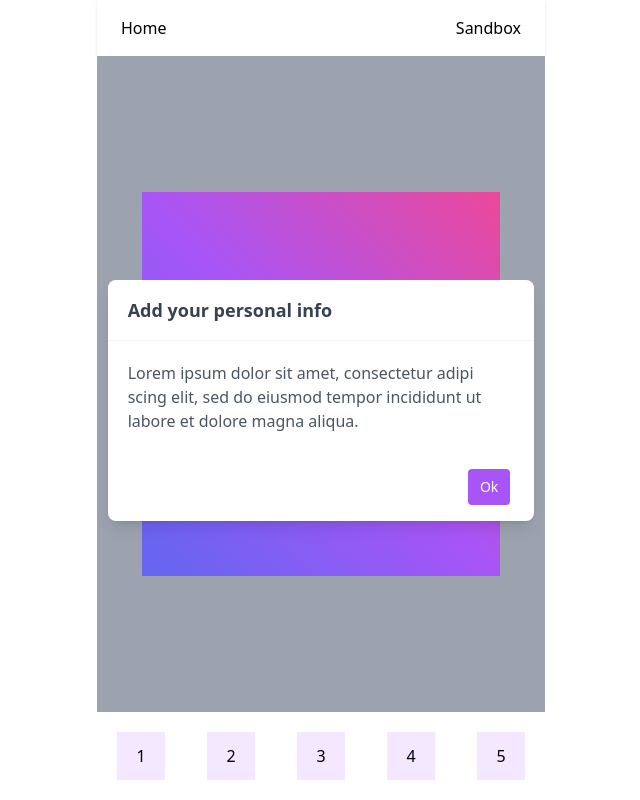
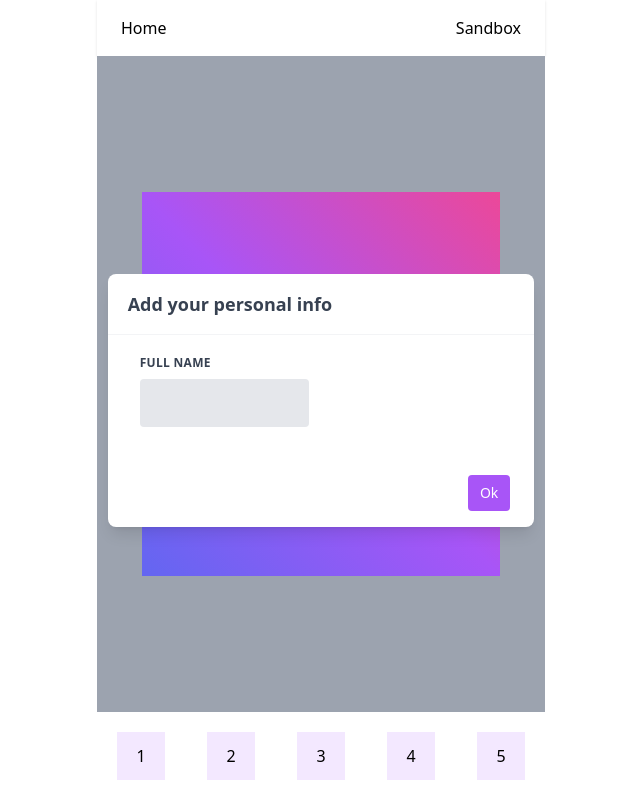
Before and after one commit to lvidal1/react-card-generator, a Next.js app: page /sandbox in a window 1280 px wide. Shown: the whole page, without its empty margins (319-959 px from the left). Built offline with nearby package versions, Linux system fonts and the light colour scheme.

Commit message:
[UI] Add Information modal & updated input

```diff
--- /dev/null
+++ b/components/modals/Information.js
@@ -0,0 +1,13 @@
+import React from "react";
+
+import Modal from "@components/shared/Modal";
+import Input from "@components/shared/Input";
+
+
+const Information = () => {
+    return <Modal>
+        <Input id="Modal.Information.Fullname" label="Full name" />
+    </Modal>;
+}
+
+export default Information;
--- a/components/shared/Modal.js
+++ b/components/shared/Modal.js
@@ -2,7 +2,7 @@ import React from "react";
 
 import styles from "@styles/shared/Modal.module.css"
 
-const Modal = () => {
+const Modal = ({ children }) => {
     return <div className={styles.backdrop}>
         <div className={styles.container}>
             <div className={styles.header}>
@@ -15,7 +15,7 @@ const Modal = () => {
                 </div>
             </div>
             <div className={styles.body}>
-                Lorem ipsum dolor sit amet, consectetur adipi scing elit, sed do eiusmod tempor incididunt ut labore et dolore magna aliqua.
+                {children}
             </div>
             <div className={styles.footer}>
                 <button class="bg-purple-500 mr-1 rounded text-sm py-2 px-3 text-white hover:bg-purple-600 transition duration-150">Ok</button>
--- a/pages/sandbox.js
+++ b/pages/sandbox.js
@@ -3,7 +3,7 @@ import React from "react";
 import Layout from "@components/Layout";
 import Toolbar from "@components/Toolbar";
 import Area from "@components/Area";
-import Modal from "@components/shared/Modal";
+import Information from "@components/modals/Information";
 
 export default function Sandbox() {
 	return (
@@ -14,7 +14,7 @@ export default function Sandbox() {
 				</div>
 				<Toolbar />
 			</div>
-			<Modal />
+			<Information></Information>
 		</Layout>
 	);
 }
--- a/styles/shared/Input.module.css
+++ b/styles/shared/Input.module.css
@@ -3,13 +3,17 @@
 }
 
 .label {
-	@apply block uppercase tracking-wide text-grey-darker text-xs font-bold mb-2;
+	@apply block uppercase tracking-wide text-gray-700 text-xs font-bold mb-2;
 }
 
 .input {
-	@apply appearance-none block w-full bg-grey-lighter text-grey-darker border border-red rounded py-3 px-4 mb-3;
+	@apply appearance-none block w-full bg-gray-200 text-gray-700  rounded py-3 px-4 mb-3;
+}
+
+.input--error {
+	@apply border border-red-500;
 }
 
 .error {
-	@apply text-red text-xs italic;
+	@apply text-red-500 text-xs italic;
 }
```
